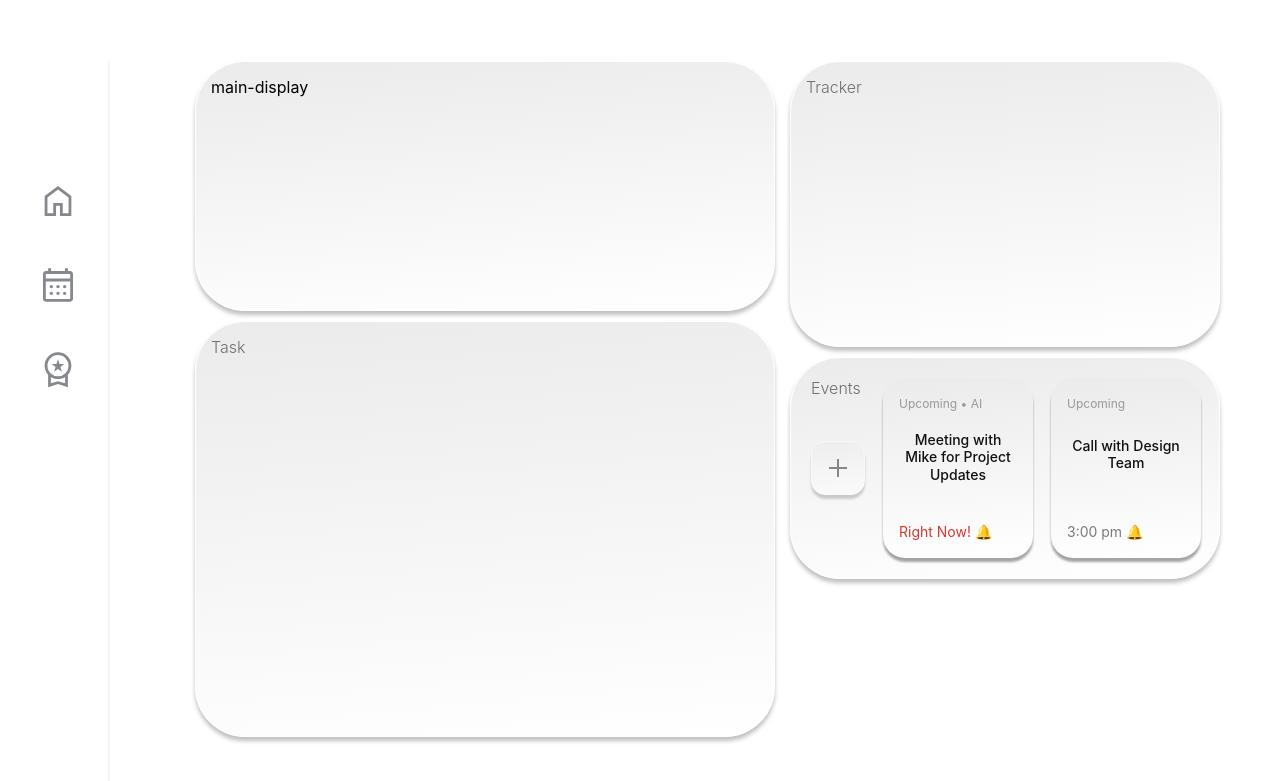
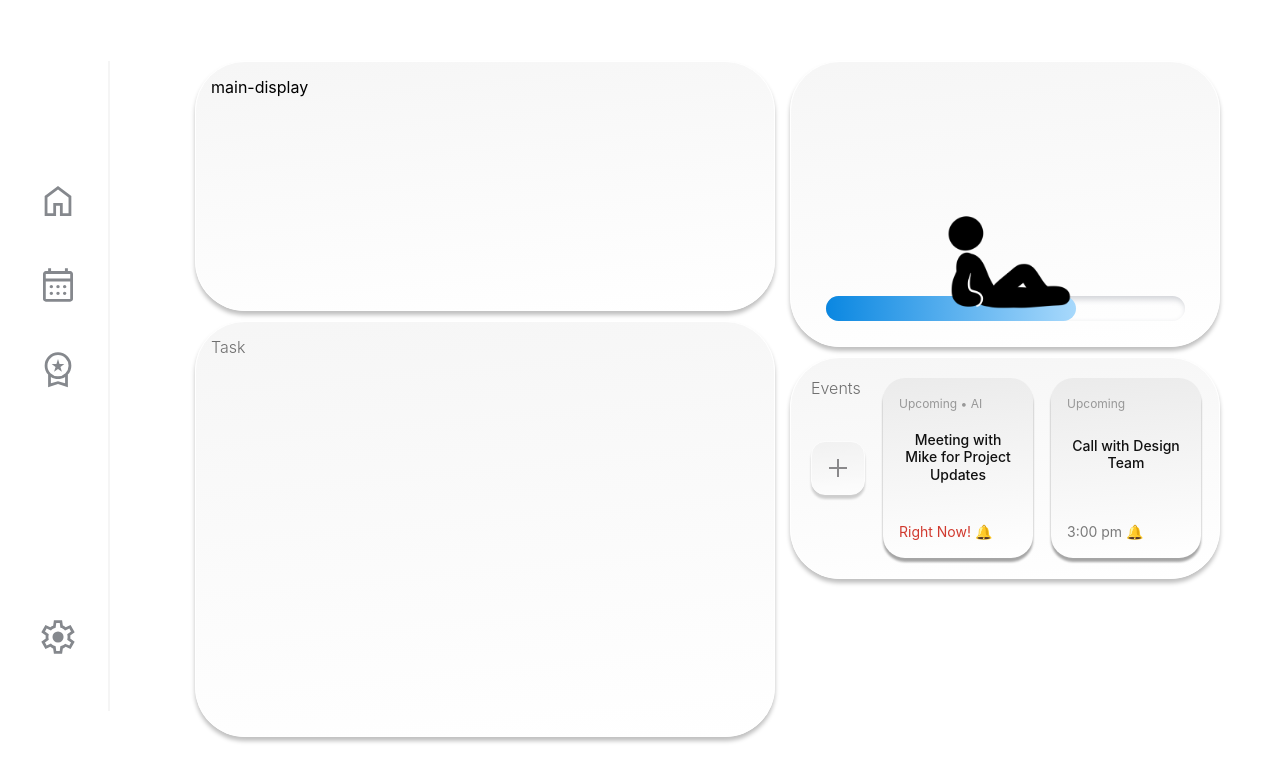
Before and after one commit to natmwong/AI-Hackathon-DreamTeam, a plain HTML site: page index.html in a window 1280 px wide. Shown: the part 107-888 px from the top of the page. Drawn offline with Linux system fonts and the light colour scheme.

Commit message:
Refactor CSS styles for divider, box, and tracker components; add new settings icon and animation image

```diff
--- a/CSS/main.css
+++ b/CSS/main.css
@@ -39,17 +39,19 @@ body {
 
 .divider {
     width: 2px;
-    height: 850px;
+    height: calc(100vh - 300px);
+    min-height: 650px;
     background-color: #e0e0e054;
 }
 
 .box {
+    position: relative;
     border-radius: 50px;
     padding: 15px;
     box-shadow:
         0px 4px 4px rgba(0, 0, 0, 0.25);
 
-    background: linear-gradient(-5deg, #ffffff 0%, #ebebeb 100%);
+    background: linear-gradient(-5deg, #ffffff 0%, #ebebeb75 100%);
     border: 1px solid #ffffff;
 
     box-sizing: border-box;
--- a/CSS/sidebar.css
+++ b/CSS/sidebar.css
@@ -2,7 +2,7 @@
     display: flex;
     flex-direction: column;
     margin-top: 100px;
-    height: 900px;
+    height: calc(100vh - 150px);
     min-width: 100px;
 }
 
@@ -11,3 +11,9 @@
     cursor: pointer;
     align-self: center;
 }
+
+.setting-app {
+    align-self: center;
+    margin-bottom: 150px;
+    margin-top: auto;
+}
--- a/CSS/tracker.css
+++ b/CSS/tracker.css
@@ -1,3 +1,34 @@
 #tracker {
     height: 286px;
+    display: flex;
+    flex-direction: column;
 }
+
+.animation {
+    width: 500px;
+    position: absolute;
+    top: -10px;
+    left: -30px;
+    z-index: 1000;
+}
+
+.progress-bar {
+    position: relative;
+    width: 359px;
+    height:25px;
+    box-shadow: inset 2px 3px 6px #CDCFD4;
+    border-radius: 15px;
+    align-self: center;
+    margin-bottom: 10px;
+    margin-top: auto;
+    z-index: 500;
+}
+
+.progression-bar {
+    width: 250px;
+    height: 25px;
+    background: linear-gradient(90deg, #0A87E1 0%, #A8D9FC 100%);
+    border-radius: 15px;
+    position: absolute;
+    z-index: 600;
+}
--- a/index.html
+++ b/index.html
@@ -30,6 +30,9 @@
                 <img src="image/achievements.svg" alt="Achievement">
             </div>
 
+            <div class="setting-app">
+                <img src="image/setting.svg" alt="Setting">
+            </div>
         </aside>
 
         <div class="divider"></div>
@@ -44,7 +47,11 @@
 
             <div id="column2">
                 <div class="box top" id="tracker">
-                    <div class="box-label">Tracker</div>
+
+                    <img class="animation" src="image/freak_relax.png" alt="relax">
+                    <div class="progress-bar">
+                        <div class="progression-bar"></div>
+                    </div>
                 </div>
                 <div class="box bottom" id="events">
                     <div class="box-label">Events</div>
```
Also changed, not shown: image/freak_relax.png (added).
